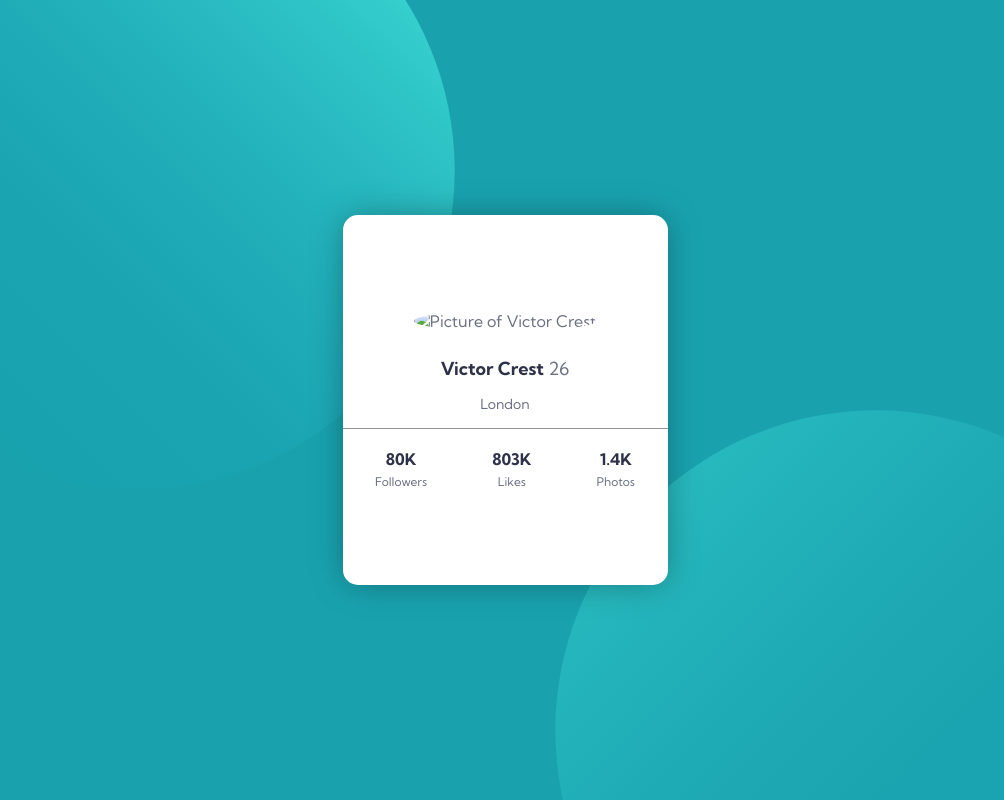
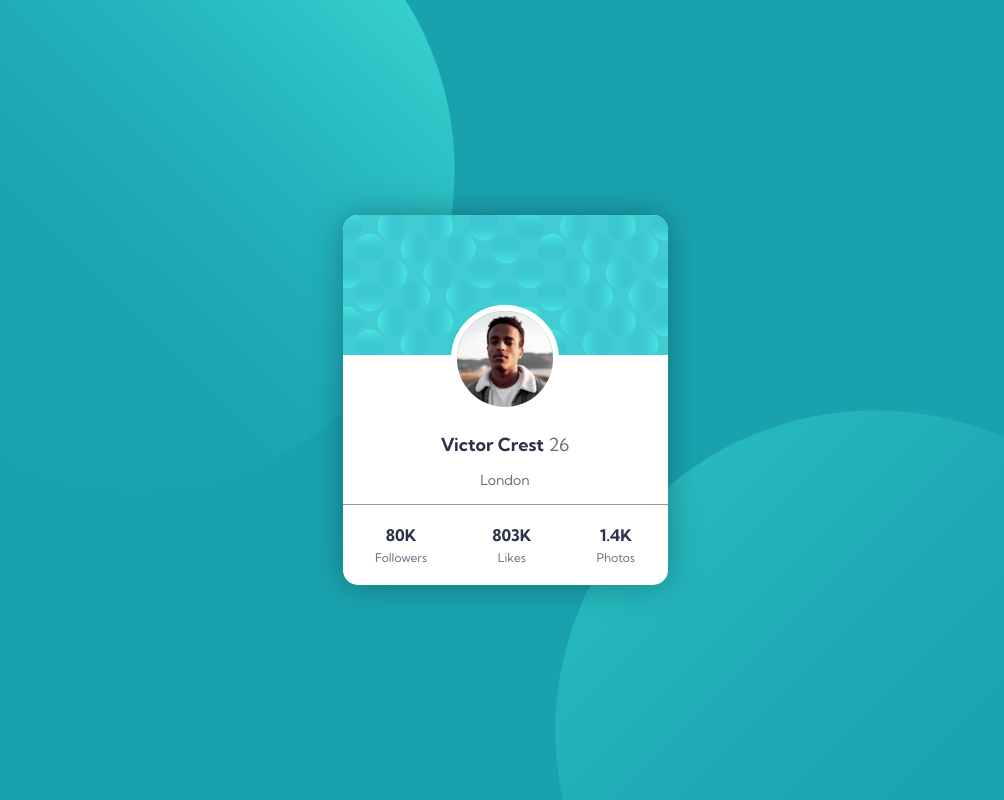
Before and after one commit to qumrran/profile-card-component-main-frontend-mentor-challenge-, a plain HTML site: page index.html in a window 1280 px wide. Shown: the whole page, without its empty margins (135-1139 px from the left). Drawn offline with Linux system fonts and the light colour scheme; the site is published under a folder, as on GitHub Pages, so addresses that start at the root find nothing.

Commit message:
update css and html

```diff
--- a/index.html
+++ b/index.html
@@ -19,7 +19,7 @@
 
 <div class="content_area">
 
-        <img src="/images/image-victor.jpg" alt="Picture of Victor Crest">
+        <img src="./images/image-victor.jpg" alt="Picture of Victor Crest">
         <h1><span class="name bold">Victor Crest</span> 26</h1>
         <span class="city_name">London</span>
 
--- a/style.css
+++ b/style.css
@@ -43,7 +43,7 @@ body {
 .background_top {
     width: 100%;
     height: 140px;
-    background-image: url(/images/bg-pattern-card.svg);
+    background-image: url(./images/bg-pattern-card.svg);
 
 }
 
```
